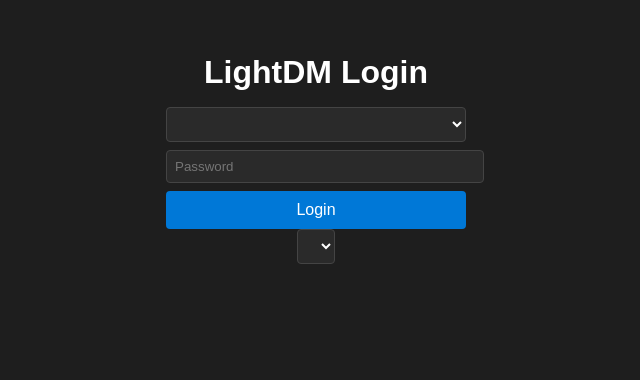
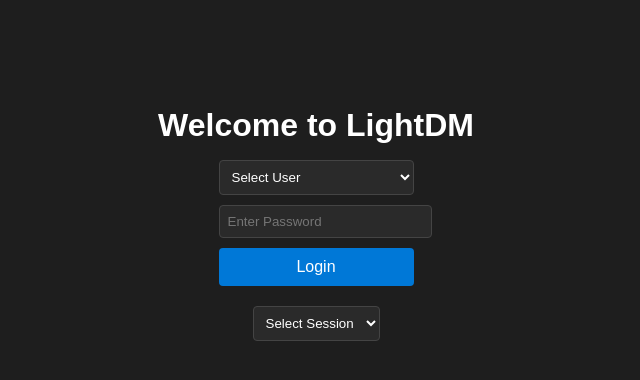
Before and after one commit to pankajackson/lightdm-webkit-theme-lxa, a Next.js app: page / in a window 1280 px wide. Shown: the part 268-648 px from the top of the page, without its empty margins (324-964 px from the left). Built offline with nearby package versions, Linux system fonts and the light colour scheme.

Commit message:
removed css files and used inline css

```diff
--- a/src/app/layout.tsx
+++ b/src/app/layout.tsx
@@ -1,6 +1,5 @@
 import type { Metadata } from "next"
 import { Geist, Geist_Mono } from "next/font/google"
-import "@/styles/global.css"
 
 const geistSans = Geist({
   variable: "--font-geist-sans",
@@ -24,8 +23,17 @@
 }>) {
   return (
     <html lang="en">
-      {/* <body className={`${geistSans.variable} ${geistMono.variable}`}> */}
-      <body>{children}</body>
+      <body
+        className={`${geistSans.variable} ${geistMono.variable}`}
+        style={{
+          margin: "0",
+          fontFamily: "Arial, sans-serif",
+          backgroundColor: " #1e1e1e",
+          color: " #ffffff",
+        }}
+      >
+        {children}
+      </body>
     </html>
   )
 }
--- a/src/app/page.tsx
+++ b/src/app/page.tsx
@@ -1,43 +1,33 @@
 "use client"
 
-import { useState, useEffect } from "react"
-import LoginBox from "@/components/LoginBox"
-import SessionSelector from "@/components/SessionSelector"
-import "@/styles/global.css"
+import React from "react"
+import LoginBox from "../components/LoginBox"
+import SessionSelector from "../components/SessionSelector"
 
 export default function Home() {
-  const lightdm = typeof window !== "undefined" ? window.lightdm : undefined
-
-  const [users, setUsers] = useState(lightdm?.users || [])
-  const [sessions, setSessions] = useState(lightdm?.get_sessions() || [])
-  const [selectedUser, setSelectedUser] = useState(users[0]?.username || "")
-  const [selectedSession, setSelectedSession] = useState(sessions[0]?.key || "")
-
-  useEffect(() => {
-    if (lightdm) {
-      setUsers(lightdm.users)
-      setSessions(lightdm.get_sessions())
-      setSelectedUser(lightdm.users[0]?.username || "")
-      setSelectedSession(lightdm.get_sessions()[0]?.key || "")
-    }
-  }, [lightdm])
-
-  const handleLogin = (password: string) => {
-    if (!lightdm) return
-    lightdm.start_authentication(selectedUser)
-    lightdm.provide_secret(password)
-    lightdm.start_session(selectedSession)
-  }
-
   return (
-    <main>
-      <h1>LightDM Login</h1>
-      <LoginBox
-        users={users}
-        onLogin={handleLogin}
-        onUserChange={setSelectedUser}
-      />
-      <SessionSelector sessions={sessions} onSelect={setSelectedSession} />
+    <main
+      style={{
+        textAlign: "center",
+        marginTop: "10vh",
+        display: "flex",
+        flexDirection: "column",
+        alignItems: "center",
+        justifyContent: "center",
+        minHeight: "100vh",
+        padding: "16px",
+      }}
+    >
+      <h1
+        style={{
+          fontSize: "2rem",
+          marginBottom: "1rem",
+        }}
+      >
+        Welcome to LightDM
+      </h1>
+      <LoginBox />
+      <SessionSelector />
     </main>
   )
 }
--- a/src/components/LoginBox.tsx
+++ b/src/components/LoginBox.tsx
@@ -1,23 +1,51 @@
-import { useState } from "react"
-import "@/styles/LoginBox.css"
-import { User } from "@/lightdm/lightdm"
+"use client"
 
-interface LoginBoxProps {
-  users: User[]
-  onLogin: (password: string) => void
-  onUserChange: (username: string) => void
-}
+import React, { useState, useEffect, useMemo } from "react"
 
-const LoginBox: React.FC<LoginBoxProps> = ({
-  users,
-  onLogin,
-  onUserChange,
-}) => {
+const LoginBox: React.FC = () => {
+  const [username, setUsername] = useState("")
   const [password, setPassword] = useState("")
+  const [users, setUsers] = useState<
+    { username: string; display_name: string }[]
+  >([])
+
+  useEffect(() => {
+    if (typeof window !== "undefined" && window.lightdm) {
+      setUsers(window.lightdm.users) // Fetch users from LightDM
+    }
+  }, [])
+
+  const handleLogin = () => {
+    if (typeof window !== "undefined" && window.lightdm) {
+      window.lightdm.authenticate(username)
+      window.lightdm.provide_secret(password)
+      window.lightdm.start_session("default")
+    }
+  }
 
   return (
-    <div className="login-box">
-      <select onChange={(e) => onUserChange(e.target.value)}>
+    <div
+      style={{
+        display: "block",
+        margin: "0 auto",
+        maxWidth: "300px",
+        textAlign: "left",
+      }}
+    >
+      <select
+        style={{
+          display: "block",
+          width: "100%",
+          padding: "8px",
+          marginBottom: "10px",
+          border: "1px solid #444",
+          backgroundColor: "#2a2a2a",
+          color: "#fff",
+          borderRadius: "4px",
+        }}
+        onChange={(e) => setUsername(e.target.value)}
+      >
+        <option value="">Select User</option>
         {users.map((user) => (
           <option key={user.username} value={user.username}>
             {user.display_name}
@@ -26,11 +54,35 @@
       </select>
       <input
         type="password"
-        placeholder="Password"
+        placeholder="Enter Password"
         value={password}
         onChange={(e) => setPassword(e.target.value)}
+        style={{
+          display: "block",
+          width: "100%",
+          padding: "8px",
+          marginBottom: "10px",
+          border: "1px solid #444",
+          backgroundColor: "#2a2a2a",
+          color: "#fff",
+          borderRadius: "4px",
+        }}
       />
-      <button onClick={() => onLogin(password)}>Login</button>
+      <button
+        onClick={handleLogin}
+        style={{
+          display: "block",
+          width: "100%",
+          padding: "10px",
+          backgroundColor: "#0078d7",
+          border: "none",
+          color: "#fff",
+          borderRadius: "4px",
+          fontSize: "1rem",
+        }}
+      >
+        Login
+      </button>
     </div>
   )
 }
--- a/src/components/SessionSelector.tsx
+++ b/src/components/SessionSelector.tsx
@@ -1,22 +1,45 @@
-import "@/styles/SessionSelector.css"
+"use client"
 
-interface Session {
-  name: string
-  key: string
-}
+import React, { useState, useEffect } from "react"
 
-interface SessionSelectorProps {
-  sessions: Session[]
-  onSelect: (session: string) => void
-}
+const SessionSelector: React.FC = () => {
+  const [sessions, setSessions] = useState<{ name: string; key: string }[]>([])
+  const [selectedSession, setSelectedSession] = useState("")
 
-const SessionSelector: React.FC<SessionSelectorProps> = ({
-  sessions,
-  onSelect,
-}) => {
+  useEffect(() => {
+    // Ensure this runs only on the client
+    if (typeof window !== "undefined" && window.lightdm) {
+      setSessions(window.lightdm.get_sessions())
+    }
+  }, [])
+
+  const handleSessionChange = (event: React.ChangeEvent<HTMLSelectElement>) => {
+    setSelectedSession(event.target.value)
+  }
+
   return (
-    <div className="session-selector">
-      <select onChange={(e) => onSelect(e.target.value)}>
+    <div
+      style={{
+        margin: "20px auto",
+        maxWidth: "300px",
+        textAlign: "left",
+      }}
+    >
+      <select
+        style={{
+          display: "block",
+          width: "100%",
+          padding: "8px",
+          marginBottom: "10px",
+          border: "1px solid #444",
+          backgroundColor: "#2a2a2a",
+          color: "#fff",
+          borderRadius: "4px",
+        }}
+        value={selectedSession}
+        onChange={handleSessionChange}
+      >
+        <option value="">Select Session</option>
         {sessions.map((session) => (
           <option key={session.key} value={session.key}>
             {session.name}
--- a/src/styles/LoginBox.css
+++ /dev/null
@@ -1,30 +0,0 @@
-.login-box {
-  display: flex;
-  flex-direction: column;
-  gap: 8px;
-  width: 100%;
-  max-width: 300px;
-}
-
-.login-box select,
-.login-box input {
-  width: 100%;
-  padding: 8px;
-  border: 1px solid #444;
-  background-color: #2a2a2a;
-  color: #fff;
-  border-radius: 4px;
-}
-
-.login-box button {
-  padding: 10px;
-  background-color: #0078d7;
-  border: none;
-  color: white;
-  border-radius: 4px;
-  font-size: 1rem;
-}
-
-.login-box button:hover {
-  background-color: #005bb5;
-}
--- a/src/styles/SessionSelector.css
+++ /dev/null
@@ -1,9 +0,0 @@
-.session-selector select {
-  width: 100%;
-  max-width: 300px;
-  padding: 8px;
-  border: 1px solid #444;
-  background-color: #2a2a2a;
-  color: white;
-  border-radius: 4px;
-}
--- a/src/styles/global.css
+++ /dev/null
@@ -1,20 +0,0 @@
-body {
-  margin: 0;
-  font-family: Arial, sans-serif;
-  background-color: #1e1e1e;
-  color: #ffffff;
-}
-
-main {
-  display: flex;
-  flex-direction: column;
-  align-items: center;
-  justify-content: center;
-  min-height: 100vh;
-  padding: 16px;
-}
-
-h1 {
-  font-size: 2rem;
-  margin-bottom: 1rem;
-}
```
